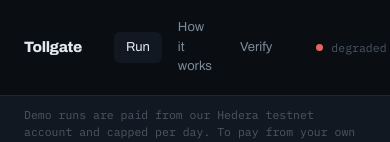
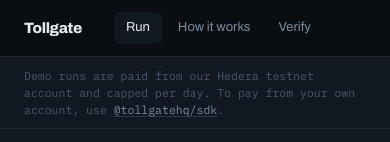
Before and after one commit to Jagadeeshftw/tollgate, a Next.js app in the folder web/ui/: page /dashboard in a window 390 px wide. Shown: the top 142 px of the page. Built offline with nearby package versions, Linux system fonts and the light colour scheme; no server answers.

Commit message:
fix(web): header yields to navigation on narrow screens

```diff
--- a/web/ui/components/AppBar.tsx
+++ b/web/ui/components/AppBar.tsx
@@ -29,7 +29,8 @@
         Tollgate
       </Link>
       <nav className="flex items-center gap-1">{nav}</nav>
-      <div className="flex items-center gap-4 font-mono text-[11.5px] text-dim">{status}</div>
+      {/* Status is secondary: below `sm` it yields its width to the navigation rather than wrapping into it. */}
+      <div className="hidden items-center gap-4 font-mono text-[11.5px] text-dim sm:flex">{status}</div>
     </header>
   );
 }
@@ -47,7 +48,7 @@
     <Link
       href={href}
       className={cn(
-        "rounded-md px-3 py-1.5 text-[13px] transition-colors",
+        "rounded-md px-3 py-1.5 text-[13px] whitespace-nowrap transition-colors",
         active ? "bg-surface text-ink" : "text-muted hover:text-ink",
       )}
     >
```
